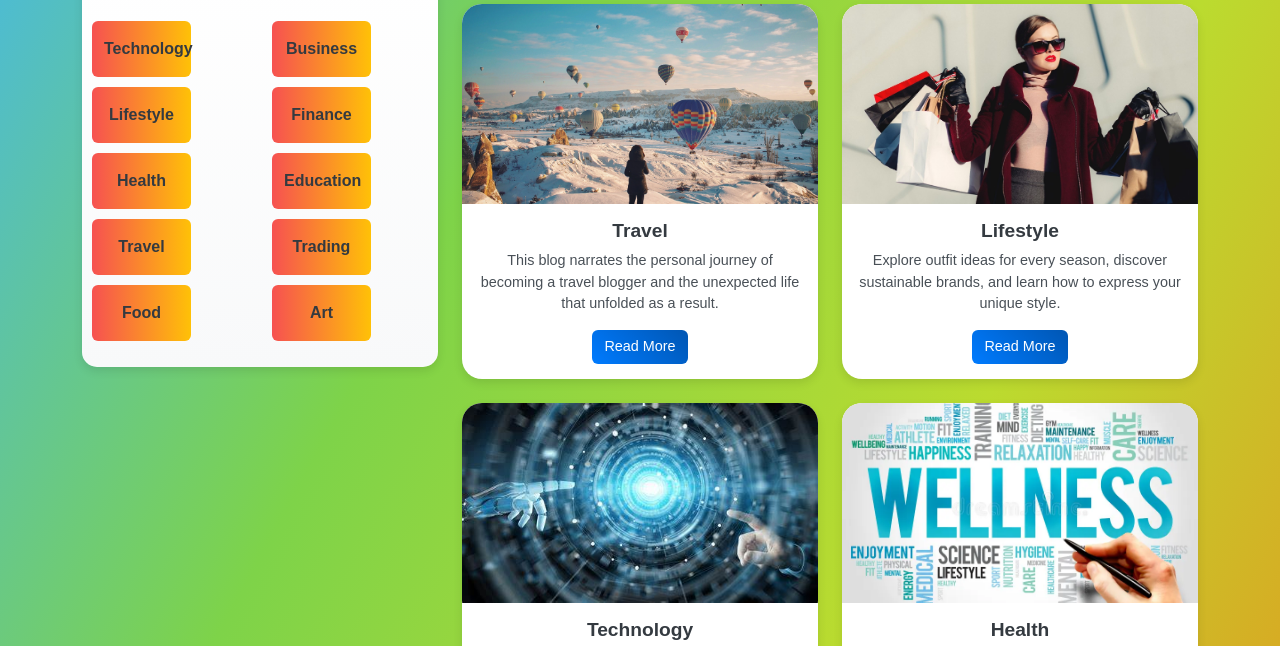
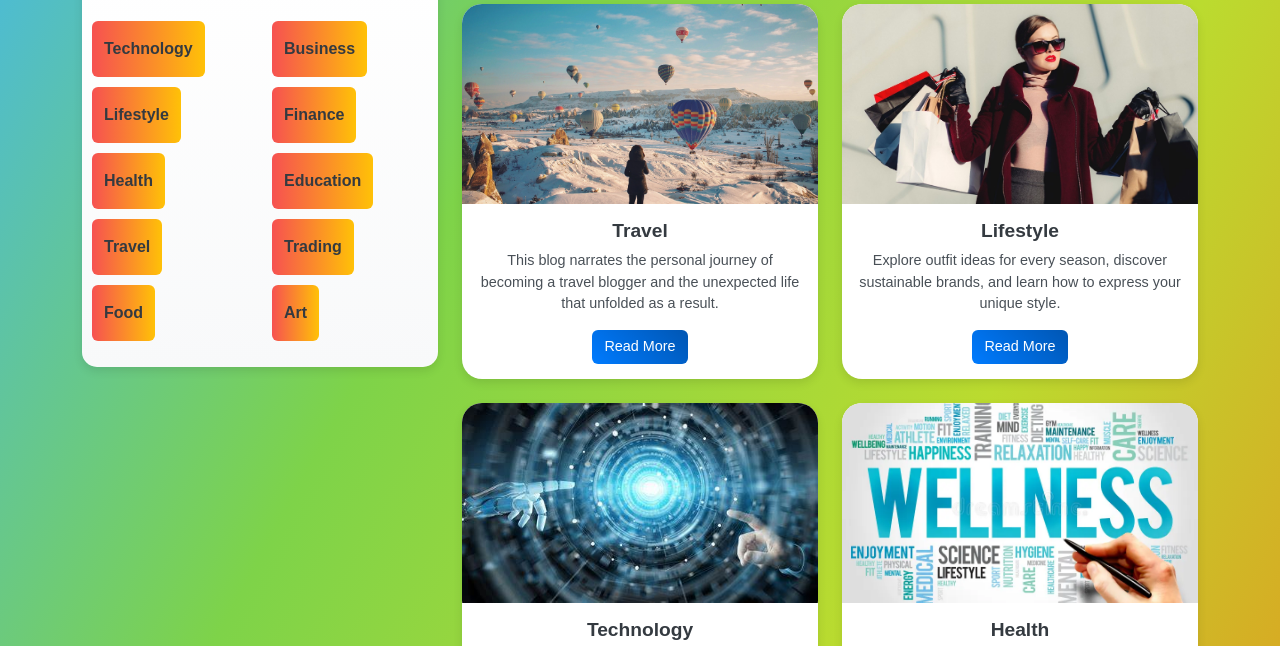
Before and after one commit to sachinle/Bootstrap-Project, a plain HTML site: page index.html in a window 1280 px wide. Shown: the part 137-783 px from the top of the page. Drawn offline with nearby package versions, Linux system fonts and the light colour scheme.

Commit message:
style.css

```diff
--- a/style.css
+++ b/style.css
@@ -99,7 +99,7 @@ body {
 
 .category-link {
     text-decoration: none;
-    width: 75px;
+    width: 100%;
     color: #343a40;
     font-weight: bold;
     text-align: center;
```
